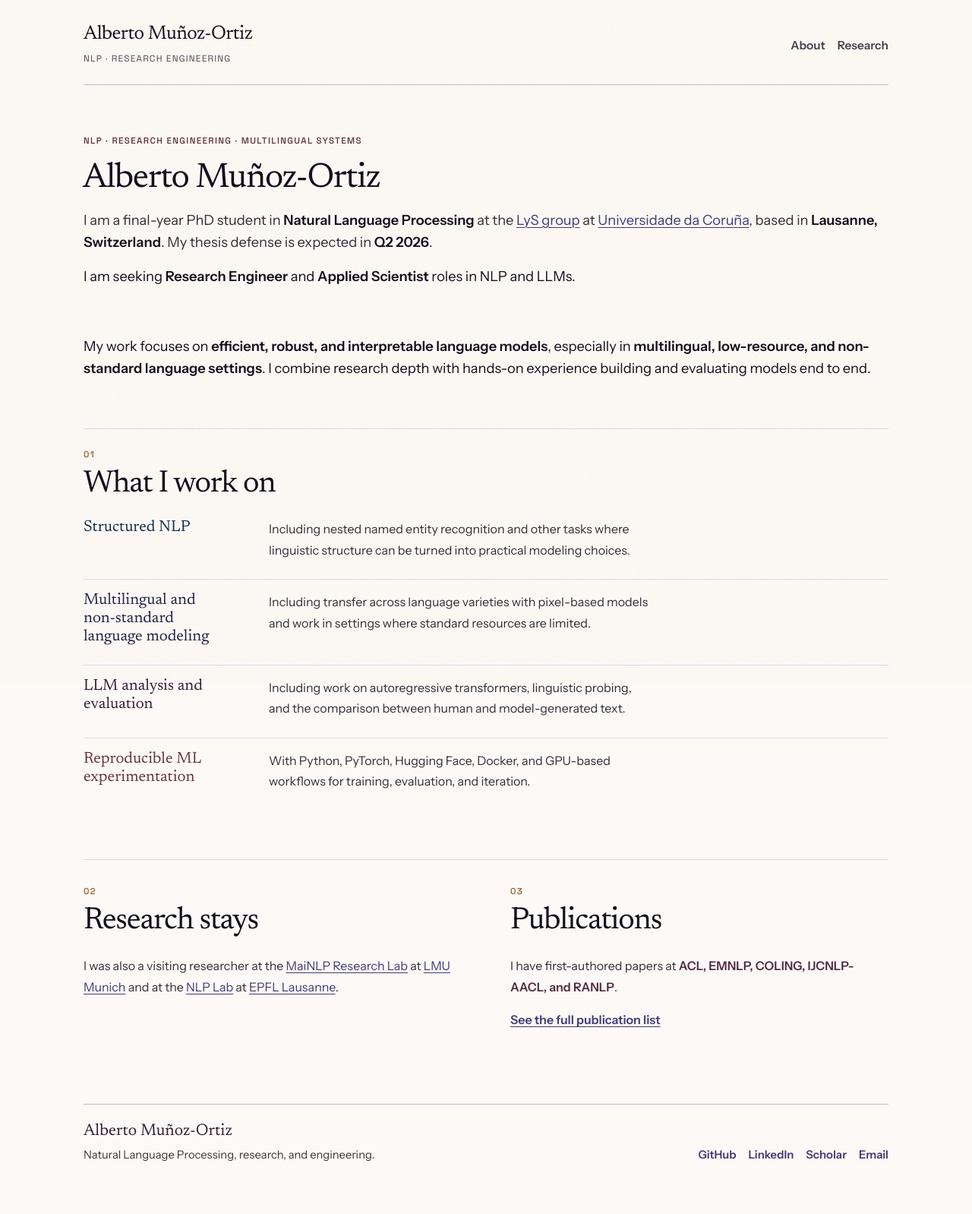
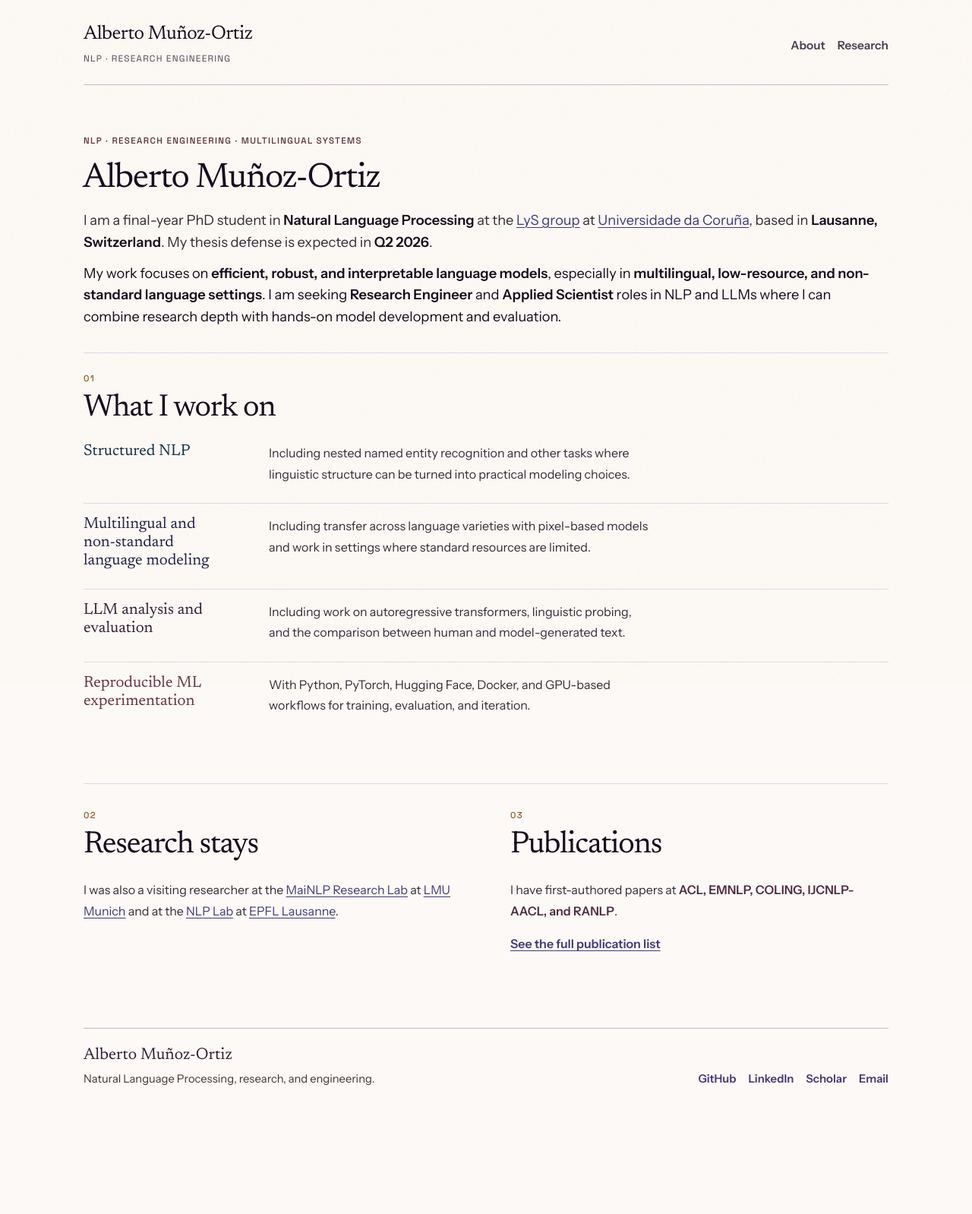
Before and after one commit to amunozo/amunozo.github.io, a Jekyll site: the page built from index.md, in a window 1280 px wide. Shown: the whole page at 76% size. Built offline with Jekyll 4.4.1, drawn with Linux system fonts in a browser that asks for light colours; after the commit the page ends 1498 px from its top, so only the background shows below that.

Commit message:
Tighten homepage intro spacing

```diff
--- a/assets/css/style.css
+++ b/assets/css/style.css
@@ -268,7 +268,7 @@ a {
 
 .hero {
   position: relative;
-  margin-bottom: var(--space-8);
+  margin-bottom: var(--space-6);
 }
 
 .hero-layout {
@@ -295,7 +295,7 @@ a {
 }
 
 .hero-seeking {
-  margin-top: var(--space-4);
+  margin-top: var(--space-3);
   max-width: none;
   color: var(--ink);
   font-size: clamp(1rem, 0.75vw + 0.88rem, 1.14rem);
@@ -308,18 +308,8 @@ a {
   border-top: 1px solid var(--line);
 }
 
-.home-section--statement {
-  margin-top: 0;
-  border-top: none;
-  padding-top: 0;
-}
-
-.statement {
-  max-width: none;
-  font-family: var(--font-body);
-  font-size: clamp(1rem, 0.75vw + 0.88rem, 1.14rem);
-  line-height: 1.58;
-  color: var(--ink);
+.hero + .home-section {
+  margin-top: var(--space-6);
 }
 
 .section-heading {
--- a/index.md
+++ b/index.md
@@ -11,13 +11,9 @@ permalink: /
     <div class="hero-copy">
       <h1>Alberto Muñoz-Ortiz</h1>
       <p class="hero-deck">I am a final-year PhD student in <strong>Natural Language Processing</strong> at the <a href="https://www.grupolys.org/">LyS group</a> at <a href="https://www.udc.es/">Universidade da Coruña</a>, based in <strong>Lausanne, Switzerland</strong>. My thesis defense is expected in <strong>Q2 2026</strong>.</p>
-      <p class="hero-seeking">I am seeking <strong>Research Engineer</strong> and <strong>Applied Scientist</strong> roles in NLP and LLMs.</p>
+      <p class="hero-seeking">My work focuses on <strong>efficient, robust, and interpretable language models</strong>, especially in <strong>multilingual, low-resource, and non-standard language settings</strong>. I am seeking <strong>Research Engineer</strong> and <strong>Applied Scientist</strong> roles in NLP and LLMs where I can combine research depth with hands-on model development and evaluation.</p>
     </div>
   </div>
-</section>
-
-<section class="home-section home-section--statement">
-  <p class="statement">My work focuses on <strong>efficient, robust, and interpretable language models</strong>, especially in <strong>multilingual, low-resource, and non-standard language settings</strong>. I combine research depth with hands-on experience building and evaluating models end to end.</p>
 </section>
 
 <section class="home-section">
```
